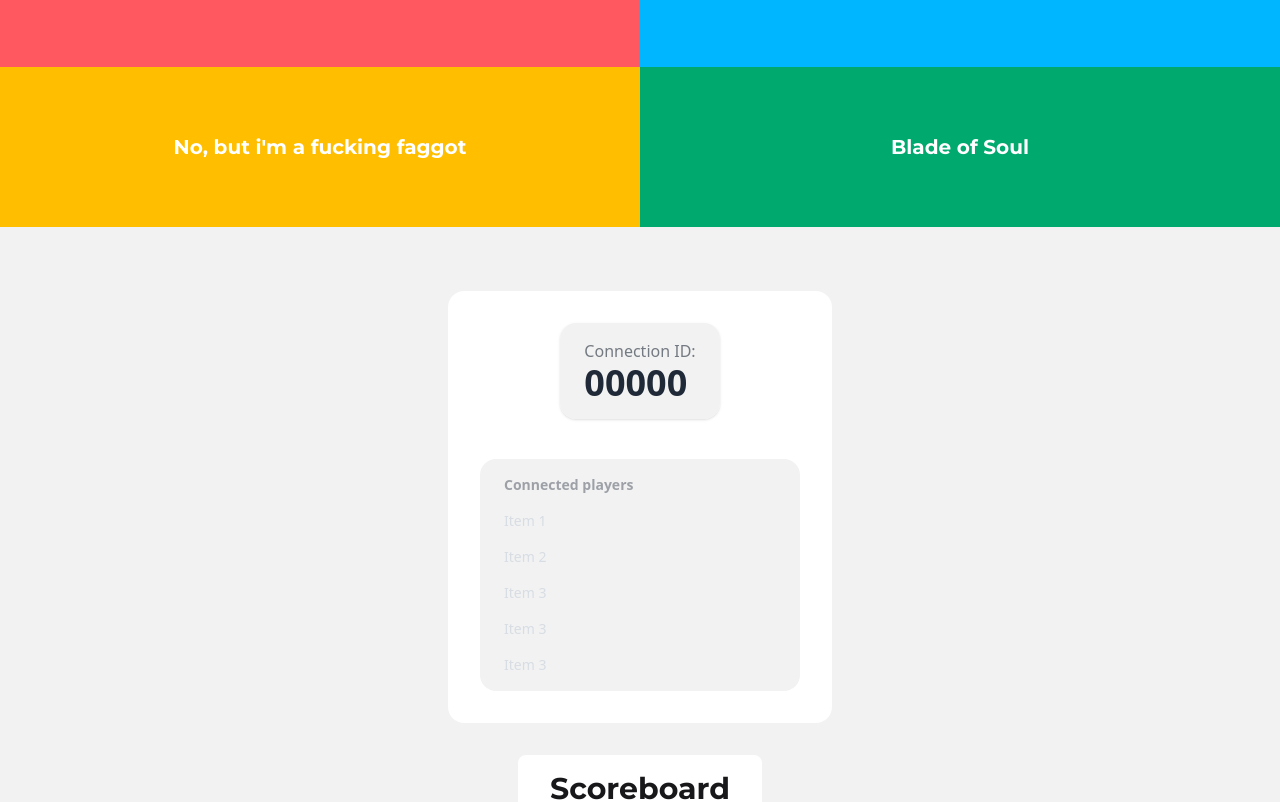
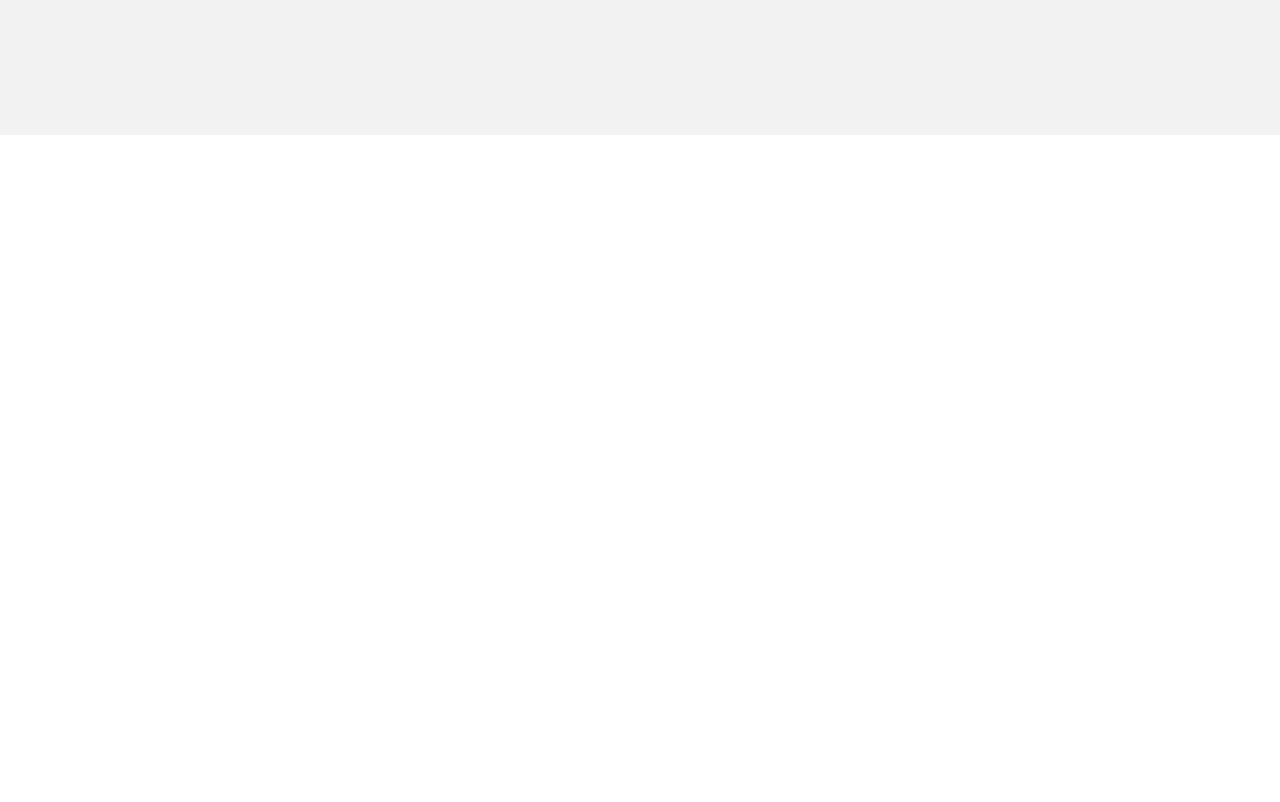
Before and after one commit to eduardteller/kahoot-remake, a React (Vite) app: page /host in a window 1280 px wide. Shown: the part 761-1563 px from the top of the page. After the commit the page ends 896 px from the top, so only its background shows below. Built offline with nearby package versions, Linux system fonts and the light colour scheme.

Commit message:
12323213

```diff
--- a/package.json
+++ b/package.json
@@ -10,15 +10,17 @@
     "preview": "vite preview"
   },
   "dependencies": {
-    "@types/react-router-dom": "^5.3.3",
+    "@tanstack/react-query": "^5.51.23",
     "react": "^18.3.1",
     "react-dom": "^18.3.1",
     "react-router-dom": "^6.26.0"
   },
   "devDependencies": {
     "@eslint/js": "^9.8.0",
+    "@tanstack/eslint-plugin-query": "^5.51.15",
     "@types/react": "^18.3.3",
     "@types/react-dom": "^18.3.0",
+    "@types/react-router-dom": "^5.3.3",
     "@vitejs/plugin-react": "^4.3.1",
     "autoprefixer": "^10.4.20",
     "daisyui": "^4.12.10",
--- a/src/App.tsx
+++ b/src/App.tsx
@@ -1,8 +1,12 @@
 import { Link } from "react-router-dom";
 import Header from "./components/Header";
+import { QueryClient, QueryClientProvider } from "@tanstack/react-query";
+
+const queryClient = new QueryClient();
 
 function App() {
   return (
+    <QueryClientProvider client={queryClient}>
       <Header>
         <div
           id="start-div"
@@ -22,6 +26,7 @@
           </div>
         </div>
       </Header>
+    </QueryClientProvider>
   );
 }
 
--- a/src/Host.tsx
+++ b/src/Host.tsx
@@ -18,13 +18,26 @@
 const Host = () => {
   const [mainData, setMainData] = useState<QuestionSet[]>([]);
 
+  const [stateManager, setStateManager] = useState<boolean[]>(
+    [...Array(4).keys()].map((i) => {
+      return i === 0 ? true : false;
+    }),
+  );
+
+  const changeState = (id: number) =>
+    setStateManager(
+      stateManager.map((i, index) => {
+        return index === id ? true : false;
+      }),
+    );
+
   return (
     <Header>
       <MainDataContext.Provider value={{ mainData, setMainData }}>
-        <NavCard></NavCard>
-        <PlayBoard></PlayBoard>
-        <PlayersList></PlayersList>
-        <Scoreboard></Scoreboard>
+        {stateManager[0] && <NavCard changeState={changeState}></NavCard>}
+        {stateManager[1] && <PlayersList></PlayersList>}
+        {stateManager[2] && <PlayBoard></PlayBoard>}
+        {stateManager[3] && <Scoreboard></Scoreboard>}
       </MainDataContext.Provider>
     </Header>
   );
--- a/src/components/Header.tsx
+++ b/src/components/Header.tsx
@@ -8,7 +8,9 @@
           <img className="h-full" src="src/assets/kahoot.svg" alt="" />
         </div>
       </header>
-      <main className="overflow-x-hidden bg-base-200">{props.children}</main>
+      <main className="h-screen overflow-x-hidden bg-base-200">
+        {props.children}
+      </main>
     </>
   );
 }
--- a/src/components/HostComponents/NavCard.tsx
+++ b/src/components/HostComponents/NavCard.tsx
@@ -2,7 +2,11 @@
 import QuestionCard from "./QuestionCard";
 import { MainDataContext } from "../../Host";
 
-const NavCard = () => {
+interface Props {
+  changeState: (id: number) => void;
+}
+
+const NavCard = ({ changeState }: Props) => {
   // const [disabled, setDisabled] = useState(true);
   const [openQuestions, setOpenQuestions] = useState(false);
 
@@ -32,6 +36,7 @@
               <button
                 className="btn btn-primary btn-wide"
                 disabled={!mainData.length}
+                onClick={() => changeState(1)}
               >
                 Start session
               </button>
```
Also changed, not shown: 1 other file (tests, documents, lock files or other folders). Lines whose indentation alone changed are shown as unchanged.
